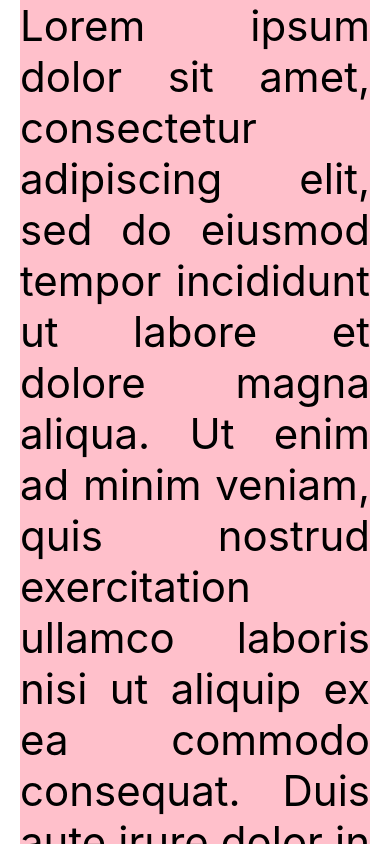
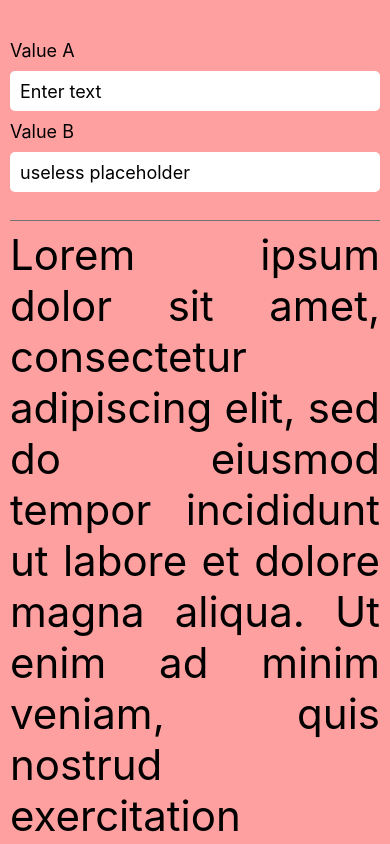
Before and after one commit to joniheri/reactnative-first, a React Native app: screen / in a window 390 px wide. Built offline with nearby package versions, Linux system fonts and the light colour scheme.

Commit message:
modified project to scroll, input n button

```diff
--- a/App.js
+++ b/App.js
@@ -7,9 +7,16 @@
   ScrollView,
   Image,
   SafeAreaView,
+  TextInput,
+  Button,
+  Alert,
 } from "react-native";
 
-export default function App() {
+const Separator = () => <View style={styles.separator} />;
+
+export default function App(props) {
+  const [text, onChangeText] = React.useState("");
+  const [number, onChangeNumber] = React.useState(null);
   return (
     // <View style={styles.container}>
     //   <Text>Open up App.js to start working on your app!</Text>
@@ -20,15 +27,98 @@
 
     <SafeAreaView style={styles.container}>
       <ScrollView style={styles.scrollView}>
-        <Text style={styles.text}>
+        {/* Example Input */}
+        <View style={{ marginTop: 10, marginBottom: 20 }}>
+          <View style={{ marginTop: 10 }}>
+            <Text style={{ fontSize: 18 }}>Value A</Text>
+            <TextInput
+              style={styles.input}
+              onChangeText={onChangeText}
+              value={text}
+              placeholder="Enter text"
+            />
+          </View>
+          <View style={{ marginTop: 10 }}>
+            <Text style={{ fontSize: 18 }}>Value B</Text>
+            <TextInput
+              style={styles.input}
+              onChangeText={onChangeNumber}
+              value={number}
+              placeholder="useless placeholder"
+              keyboardType="numeric"
+            />
+          </View>
+        </View>
+        <Separator />
+        {/* End Example Input */}
+
+        <Text style={styles.text1}>
           Lorem ipsum dolor sit amet, consectetur adipiscing elit, sed do
           eiusmod tempor incididunt ut labore et dolore magna aliqua. Ut enim ad
           minim veniam, quis nostrud exercitation ullamco laboris nisi ut
           aliquip ex ea commodo consequat. Duis aute irure dolor in
           reprehenderit in voluptate velit esse cillum dolore eu fugiat nulla
           pariatur. Excepteur sint occaecat cupidatat non proident, sunt in
-          culpa qui officia deserunt mollit anim id est laborum.
+          culpa qui officia deserunt mollit anim id est laborum. End text from
+          JON!
         </Text>
+        <Separator />
+
+        {/* Button Test */}
+        <View style={styles.buttonTest}>
+          <View>
+            <Text style={styles.title}>
+              The title and onPress handler are required. It is recommended to
+              set accessibilityLabel to help make your app usable by everyone.
+            </Text>
+            <Button
+              title="Press me"
+              onPress={() => Alert.alert("Simple Button pressed")}
+            />
+          </View>
+          <Separator />
+          <View>
+            <Text style={styles.title}>
+              Adjust the color in a way that looks standard on each platform. On
+              iOS, the color prop controls the color of the text. On Android,
+              the color adjusts the background color of the button.
+            </Text>
+            <Button
+              title="Press me"
+              color="#f194ff"
+              onPress={() => Alert.alert("Button with adjusted color pressed")}
+            />
+          </View>
+          <Separator />
+          <View>
+            <Text style={styles.title}>
+              All interaction for the component are disabled.
+            </Text>
+            <Button
+              title="Press me"
+              disabled
+              onPress={() => Alert.alert("Cannot press this one")}
+            />
+          </View>
+          <Separator />
+          <View>
+            <Text style={styles.title}>
+              This layout strategy lets the title define the width of the
+              button.
+            </Text>
+            <View style={styles.fixToText}>
+              <Button
+                title="Left button"
+                onPress={() => Alert.alert("Left button pressed")}
+              />
+              <Button
+                title="Right button"
+                onPress={() => Alert.alert("Right button pressed")}
+              />
+            </View>
+          </View>
+        </View>
+        {/*End Button Test */}
       </ScrollView>
     </SafeAreaView>
   );
@@ -37,17 +127,42 @@
 const styles = StyleSheet.create({
   container: {
     flex: 1,
-    backgroundColor: "#fff",
+    backgroundColor: "#FFA0A0",
     alignItems: "center",
     justifyContent: "center",
     paddingTop: StatusBar.currentHeight,
   },
   scrollView: {
-    backgroundColor: "pink",
-    marginHorizontal: 20,
+    paddingHorizontal: 10,
+    paddingTop: 20,
   },
-  text: {
+  text1: {
     fontSize: 42,
     textAlign: "justify",
   },
+  input: {
+    height: 40,
+    marginTop: 10,
+    paddingLeft: 10,
+    paddingRight: 10,
+    backgroundColor: "#FFFFFF",
+    fontSize: 18,
+    borderRadius: 5,
+  },
+  title: {
+    textAlign: "center",
+    marginVertical: 8,
+  },
+  fixToText: {
+    flexDirection: "row",
+    justifyContent: "space-between",
+  },
+  separator: {
+    marginVertical: 8,
+    borderBottomColor: "#737373",
+    borderBottomWidth: StyleSheet.hairlineWidth,
+  },
+  buttonTest: {
+    paddingBottom: 50,
+  },
 });
```
